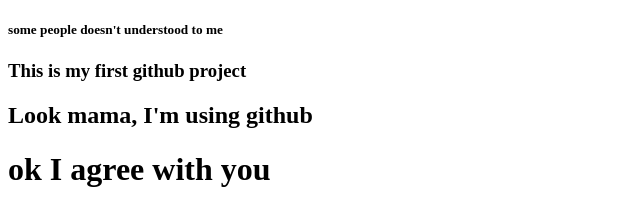
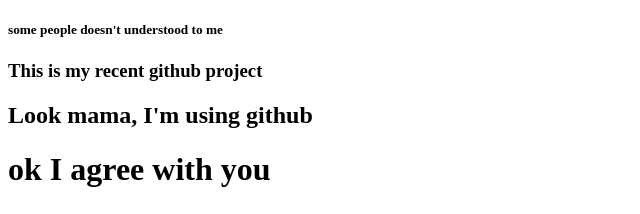
Before and after one commit to sangitaguha/-my-2nd-website, a plain HTML site: page index.html in a window 1280 px wide. Shown: the top 214 px of the page, 0-640 px from the left. Drawn offline with Linux system fonts and the light colour scheme.

Commit message:
some changes

```diff
--- a/index.html
+++ b/index.html
@@ -7,7 +7,7 @@
 </head>
 <body>
     <h5>some people doesn't understood to me</h5>
-    <h3>This is my first github project</h3>
+    <h3>This is my recent github project</h3>
    <h2>Look mama, I'm using github</h2>
    <h1>ok I agree with you</h1>
    <p1>Lets go for a visit</p1>
```
